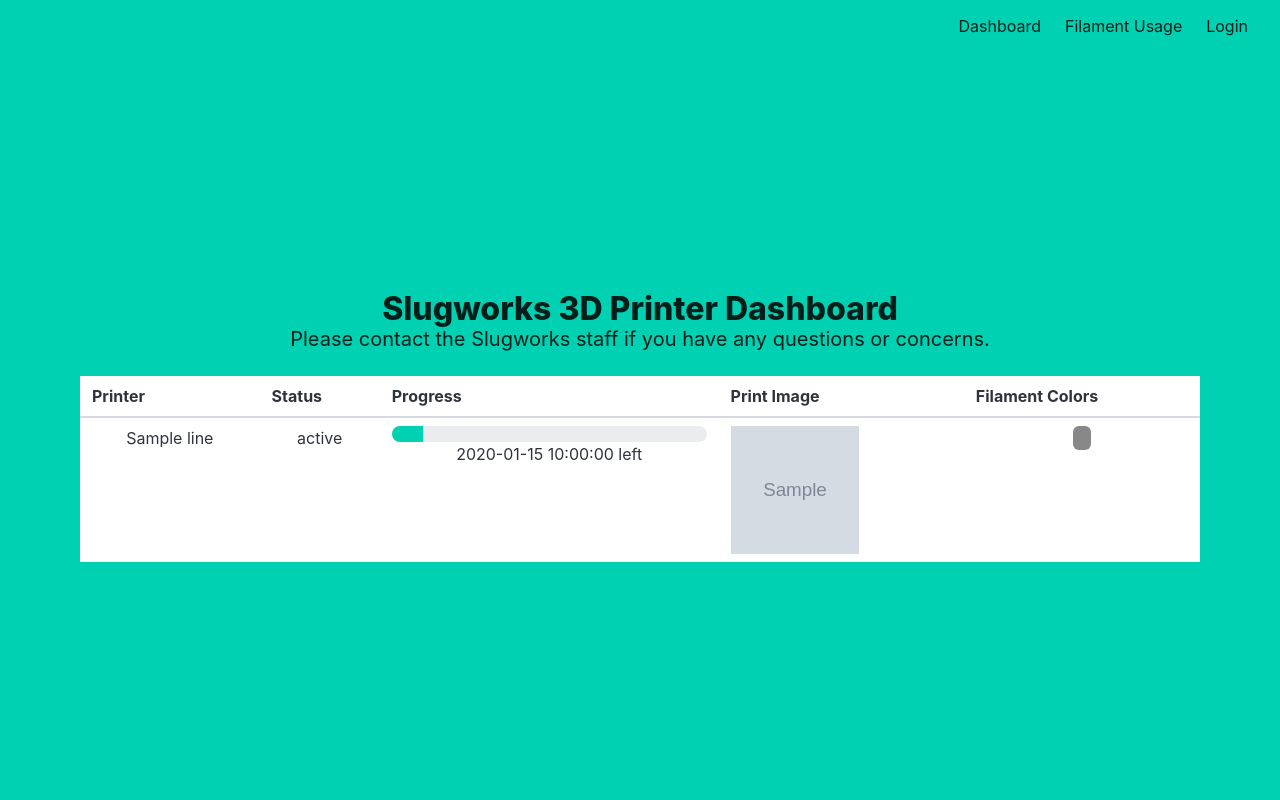
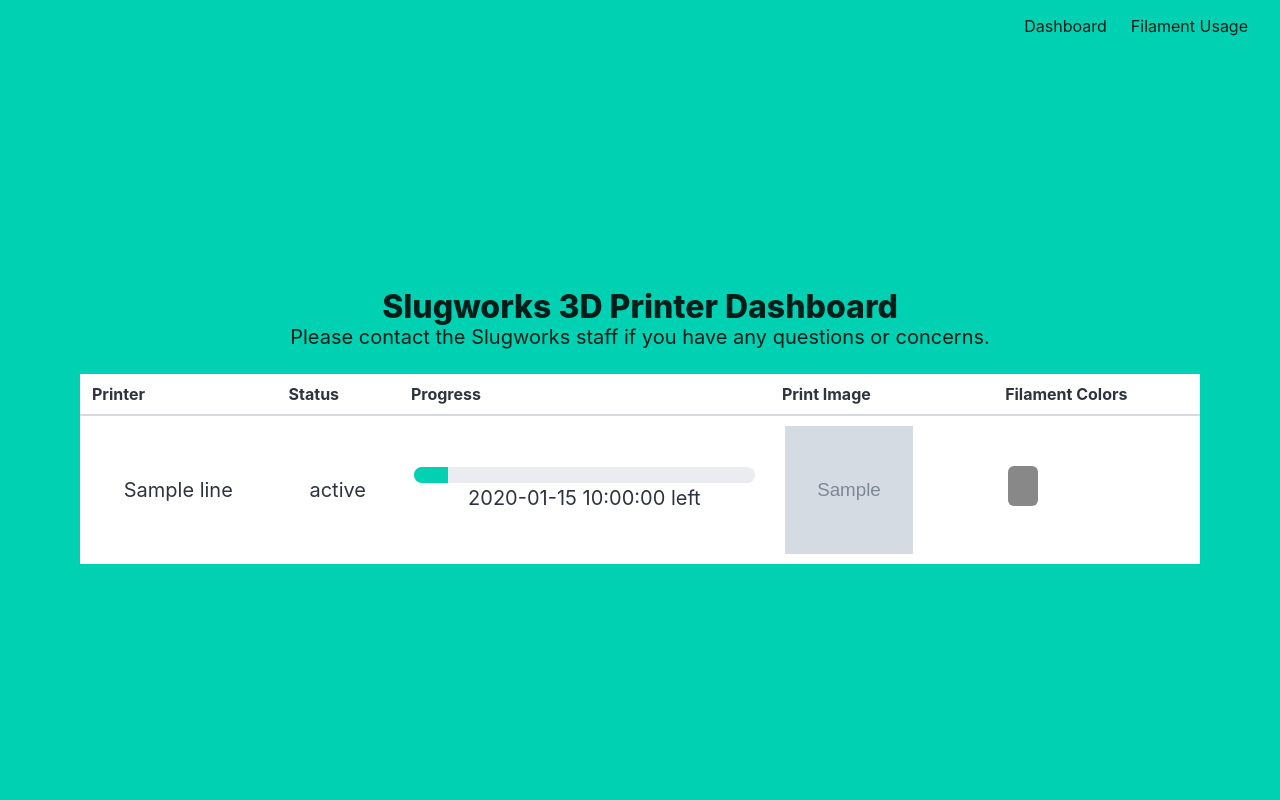
Before and after one commit to ucscslugworks/slugworks-automations, a Flask app: template src/control_old/templates/dashboard.html in a window 1280 px wide. Run offline with Flask 3, Linux system fonts and the light colour scheme; the template is opened without the code that fills it: most values are stand-ins (such as "Sample title", 1, 10 or a date in 2020); grey boxes marked "Sample" are stand-in pictures; parts of the project's set-up code (start-up, migrations or seed data) failed here and were passed over.

Commit message:
styling updates to dashboard

```diff
--- a/src/bambu_printers/app.py
+++ b/src/bambu_printers/app.py
@@ -28,11 +28,11 @@ def dashboard():
             continue
 
         if data["status"] == constants.PRINTER_IDLE:
-            data["status"] = "Idle"
+            data["status"] = "Printer Idle"
             data["percent_complete"] = 100
             data["time_remaining"] = 0
         elif data["gcode_state"] == constants.GCODE_PAUSE:
-            data["status"] = "Paused"
+            data["status"] = "Print Paused"
         else:
             data["status"] = "Printing"
 
--- a/src/bambu_printers/templates/_base.html
+++ b/src/bambu_printers/templates/_base.html
@@ -6,10 +6,9 @@
     <meta http-equiv="X-UA-Compatible" content="IE=edge">
     <meta name="viewport" content="width=device-width, initial-scale=1">
     <!-- <title>Flask Auth Example</title> -->
-    <link rel="stylesheet" href="https://cdnjs.cloudflare.com/ajax/libs/bulma/1.0.2/css/bulma.min.css" integrity="sha512-RpeJZX3aH5oZN3U3JhE7Sd+HG8XQsqmP3clIbu4G28p668yNsRNj3zMASKe1ATjl/W80wuEtCx2dFA8xaebG5w==" crossorigin="anonymous" referrerpolicy="no-referrer" />
-    <style>
-        html { overflow-y: hidden; }
-    </style>
+    <link rel="stylesheet" href="https://cdnjs.cloudflare.com/ajax/libs/bulma/1.0.2/css/bulma.min.css"
+        integrity="sha512-RpeJZX3aH5oZN3U3JhE7Sd+HG8XQsqmP3clIbu4G28p668yNsRNj3zMASKe1ATjl/W80wuEtCx2dFA8xaebG5w=="
+        crossorigin="anonymous" referrerpolicy="no-referrer" />
     {% block head %}
     {% endblock %}
 </head>
@@ -27,16 +26,7 @@
                             <a href="{{ url_for('usage') }}" class="navbar-item">
                                 Filament Usage
                             </a>
-                            {% if current_user.is_authenticated %}
-                            <a href="{{ url_for('auth.logout') }}" class="navbar-item">
-                                Logout
-                            </a>
-                            {% endif %}
-                            {% if not current_user.is_authenticated %}
-                            <a href="{{ url_for('auth.login') }}" class="navbar-item">
-                                Login
-                            </a>
-                            {% endif %}
+
                         </div>
                     </div>
                 </div>
--- a/src/bambu_printers/templates/dashboard.html
+++ b/src/bambu_printers/templates/dashboard.html
@@ -2,12 +2,17 @@
 
 {% block head %}
 <title>Slugworks 3D Printer Dashboard</title>
+<style>
+    .vcenter {
+        vertical-align: middle !important;
+    }
+</style>
 {% endblock %}
 
 {% block content %}
-<h1 class="title">
+<p class="title">
     Slugworks 3D Printer Dashboard
-</h1>
+</p>
 <p class="subtitle">
     Please contact the Slugworks staff if you have any questions or concerns.
 </p>
@@ -22,19 +27,18 @@
         </tr>
     <tbody>
         {% for line in printers %}
-        <tr>
-            <td>{{ line.name }}</td>
-            <td>{{ line.status }}</td>
-            <td>
-                <progress class="progress is-primary" value="{{ line.progress }}" max="100">{{ line.progress
-                    }}%</progress> {{ line.time }} left
+        <tr class="has-text-centered is-size-5">
+            <td class="vcenter">{{ line.name }}</td>
+            <td class="vcenter">{{ line.status }}</td>
+            <td class="vcenter">
+                <progress class="progress is-primary" value="{{ line.progress }}" max="100">{{ line.progress }}%</progress> {{ line.time }} left
             </td>
-            <td>
+            <td class="vcenter">
                 <img class="image is-square" src="{{ line.cover }}" alt="{{ line.name }}" style="height: 128px;">
             </td>
-            <td>
+            <td class="has-text-left vcenter">
                 {% for color in line.colors %}
-                <span class="tag is-primary" style="background-color: {{ color }};" title="{{ color }}"></span>
+                <span class="tag is-primary is-large" style="background-color: {{ color }};" title="{{ color }}"></span>
                 {% endfor %}
             </td>
         </tr>
--- a/src/log.py
+++ b/src/log.py
@@ -40,12 +40,16 @@ class RollingFileHandler(RotatingFileHandler):
             encoding=encoding,
             delay=delay,
         )
-        # Remove the latest.log symlink if it exists
-        if os.path.exists(self.latest_filename):
-            os.remove(self.latest_filename)
 
-        # Create a new symlink to the latest log file
-        os.symlink(str(filename) + ".log", self.latest_filename)
+        try:
+            # Remove the latest.log symlink if it exists
+            if os.path.exists(self.latest_filename):
+                os.remove(self.latest_filename)
+
+            # Create a new symlink to the latest log file
+            os.symlink(str(filename) + ".log", self.latest_filename)
+        except:
+            pass
 
     # override
     def doRollover(self):
```
